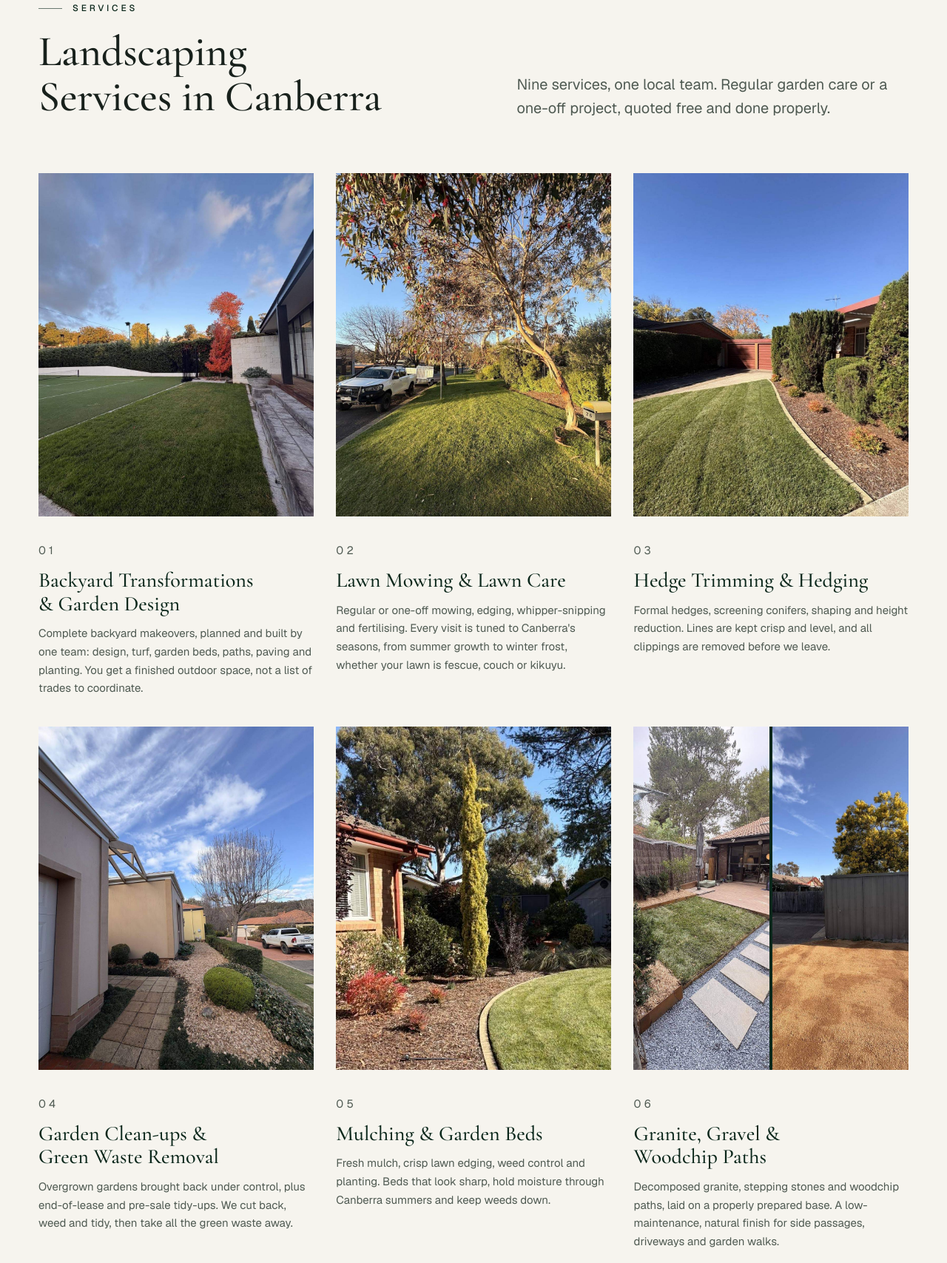
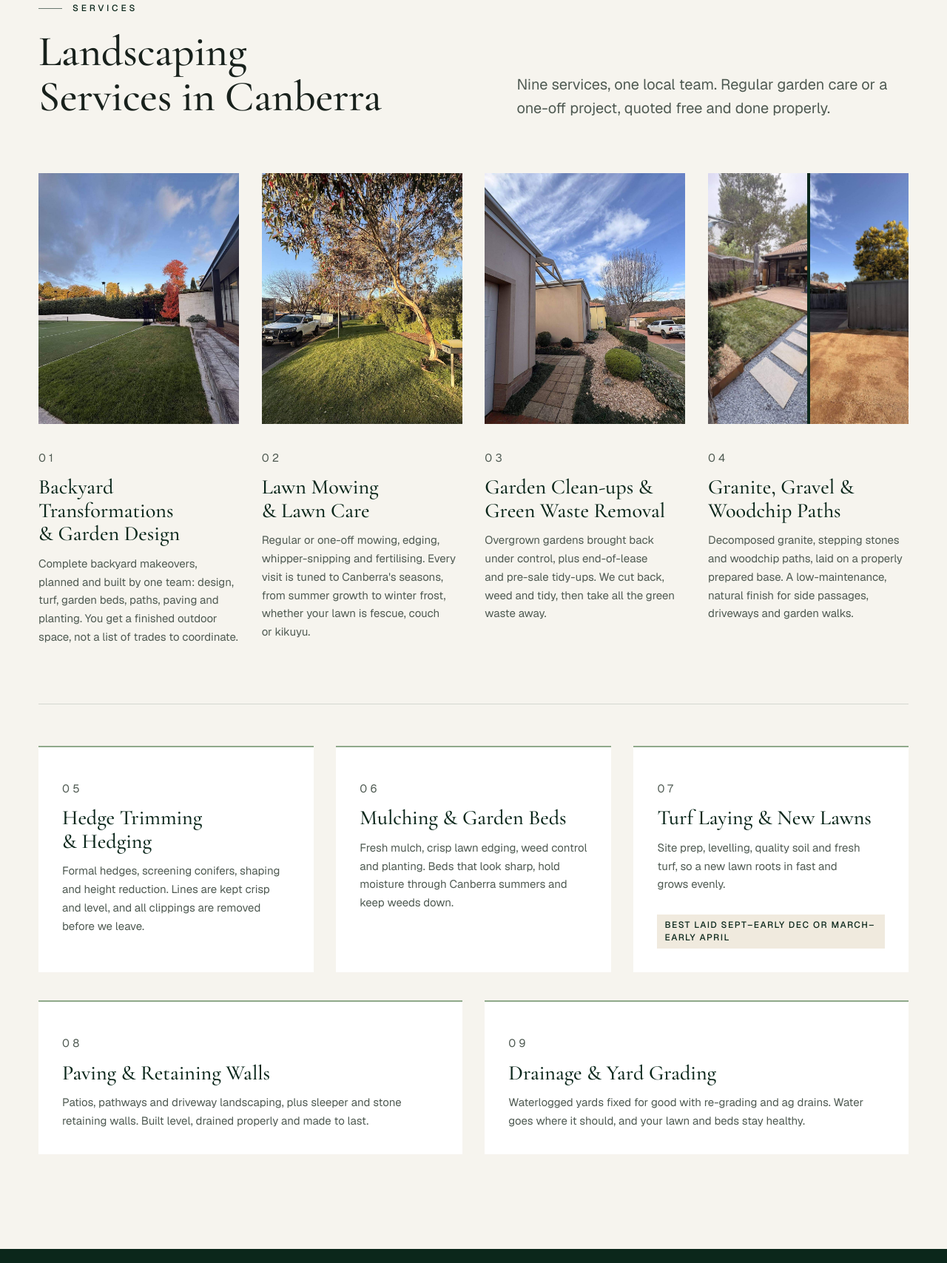
Before and after one commit to harrysly186-hue/outstyle-website, a plain HTML site: page index.html in a window 1280 px wide. Shown: the part 2033-3740 px from the top of the page at 74% size. Drawn offline with nearby package versions, Linux system fonts and the light colour scheme.

Commit message:
Remove two photos

```diff
--- a/index.html
+++ b/index.html
@@ -251,6 +251,10 @@
       .x-svc p { font: var(--weight-regular) var(--size-body)/1.65 var(--sans); color: var(--x-muted); margin-top: 12px; }
       .x-services--text { margin-top: clamp(48px, 6vw, 80px); padding-top: clamp(40px, 5vw, 56px); border-top: 1px solid var(--x-line); }
       .x-services--text .x-svc { padding: 32px; background: var(--x-white); border-top: 2px solid var(--x-sage); }
+      .x-services--photos { grid-template-columns: repeat(4, minmax(0, 1fr)); }
+      .x-services--text { grid-template-columns: repeat(6, minmax(0, 1fr)); }
+      .x-services--text .x-svc { grid-column: span 2; }
+      .x-services--text .x-svc:nth-last-child(-n+2) { grid-column: span 3; }
       .x-tag { display: inline-block; margin-top: 16px; font: var(--weight-medium) var(--size-caption)/1.4 var(--sans); letter-spacing: 0.12em; text-transform: uppercase; color: var(--x-green); background: rgb(201 180 138 / 0.28); padding: 6px 10px; }
 
       /* gallery */
@@ -367,6 +371,9 @@
       @media (max-width: 900px) {
         .x-head--split, .x-intro, .x-faq, .x-contact { grid-template-columns: 1fr; }
         .x-services, .x-quotes, .x-areas, .x-foot__grid { grid-template-columns: repeat(2, minmax(0, 1fr)); }
+        .x-services--photos, .x-services--text { grid-template-columns: repeat(2, minmax(0, 1fr)); }
+        .x-services--text .x-svc, .x-services--text .x-svc:nth-last-child(-n+2) { grid-column: auto; }
+        .x-services--text .x-svc:last-child { grid-column: 1 / -1; }
         .x-gallery { columns: 2; }
         .x-steps { grid-template-columns: repeat(2, minmax(0, 1fr)); }
         .x-steps li:nth-child(2) { border-right: 0; margin-right: 0; }
@@ -374,6 +381,8 @@
       }
       @media (max-width: 600px) {
         .x-services, .x-quotes, .x-areas, .x-foot__grid, .x-steps, .x-form { grid-template-columns: 1fr; }
+        .x-services--photos, .x-services--text { grid-template-columns: 1fr; }
+        .x-services--text .x-svc:last-child { grid-column: auto; }
         .x-steps li { border-right: 0; margin-right: 0; border-bottom: 1px solid var(--x-line); padding-right: 0; }
         .x-gallery { columns: 1; }
         .x-faq details p { padding-right: 0; }
@@ -455,7 +464,7 @@
                 </div>
                 <p class="x-lede">Nine services, one local team. Regular garden care or a one-off project, quoted free and done properly.</p>
               </div>
-              <div class="x-services">
+              <div class="x-services x-services--photos">
                 <article class="x-svc x-reveal" id="backyard-transformations">
                   <figure class="x-svc__media"><img src="cover.jpg" alt="Fresh turf lawn beside a synthetic court with a red Japanese maple, Canberra backyard transformation by Outstyle Property" width="1290" height="1696" loading="lazy" /></figure>
                   <p class="x-svc__num">01</p>
@@ -468,35 +477,33 @@
                   <h3>Lawn Mowing &amp; Lawn Care</h3>
                   <p>Regular or one-off mowing, edging, whipper-snipping and fertilising. Every visit is tuned to Canberra's seasons, from summer growth to winter frost, whether your lawn is fescue, couch or kikuyu.</p>
                 </article>
-                <article class="x-svc x-reveal" id="hedge-trimming">
-                  <figure class="x-svc__media"><img src="hedge-path.jpg" alt="Tall clipped conifer hedges beside a striped mown front lawn with mulch border, Canberra hedging by Outstyle Property" width="1290" height="1703" loading="lazy" /></figure>
-                  <p class="x-svc__num">03</p>
-                  <h3>Hedge Trimming &amp; Hedging</h3>
-                  <p>Formal hedges, screening conifers, shaping and height reduction. Lines are kept crisp and level, and all clippings are removed before we leave.</p>
-                </article>
                 <article class="x-svc x-reveal" id="garden-clean-ups">
                   <figure class="x-svc__media"><img src="gravel-path.jpg" alt="Tidy front yard with paver path, pebble beds and clipped shrubs after a garden clean-up in Canberra by Outstyle Property" width="1500" height="2000" loading="lazy" /></figure>
-                  <p class="x-svc__num">04</p>
+                  <p class="x-svc__num">03</p>
                   <h3>Garden Clean-ups &amp; Green Waste Removal</h3>
                   <p>Overgrown gardens brought back under control, plus end-of-lease and pre-sale tidy-ups. We cut back, weed and tidy, then take all the green waste away.</p>
-                </article>
-                <article class="x-svc x-reveal" id="mulching-garden-beds">
-                  <figure class="x-svc__media"><img src="curved-edge.jpg" alt="Curved brick lawn edge with fresh mulch garden beds and a conifer, Canberra mulching by Outstyle Property" width="790" height="1510" loading="lazy" /></figure>
-                  <p class="x-svc__num">05</p>
-                  <h3>Mulching &amp; Garden Beds</h3>
-                  <p>Fresh mulch, crisp lawn edging, weed control and planting. Beds that look sharp, hold moisture through Canberra summers and keep weeds down.</p>
                 </article>
                 <article class="x-svc x-reveal" id="granite-gravel-paths">
                   <figure class="x-svc__media x-svc__media--two">
                     <img src="stepper-path.jpg" alt="Sandstone stepper path through gravel leading to new turf and a deck, Canberra backyard by Outstyle Property" width="1500" height="2000" loading="lazy" />
                     <img src="granite-driveway.jpg" alt="Freshly laid decomposed granite beside a driveway with a wattle tree in Canberra by Outstyle Property" width="1500" height="2000" loading="lazy" />
                   </figure>
-                  <p class="x-svc__num">06</p>
+                  <p class="x-svc__num">04</p>
                   <h3>Granite, Gravel &amp; Woodchip Paths</h3>
                   <p>Decomposed granite, stepping stones and woodchip paths, laid on a properly prepared base. A low-maintenance, natural finish for side passages, driveways and garden walks.</p>
                 </article>
               </div>
               <div class="x-services x-services--text">
+                <article class="x-svc x-reveal" id="hedge-trimming">
+                  <p class="x-svc__num">05</p>
+                  <h3>Hedge Trimming &amp; Hedging</h3>
+                  <p>Formal hedges, screening conifers, shaping and height reduction. Lines are kept crisp and level, and all clippings are removed before we leave.</p>
+                </article>
+                <article class="x-svc x-reveal" id="mulching-garden-beds">
+                  <p class="x-svc__num">06</p>
+                  <h3>Mulching &amp; Garden Beds</h3>
+                  <p>Fresh mulch, crisp lawn edging, weed control and planting. Beds that look sharp, hold moisture through Canberra summers and keep weeds down.</p>
+                </article>
                 <article class="x-svc x-reveal" id="turf-laying">
                   <p class="x-svc__num">07</p>
                   <h3>Turf Laying &amp; New Lawns</h3>
@@ -529,9 +536,7 @@
                 <figure class="x-reveal"><img src="turf-court.jpg" alt="Aerial view of a pool, synthetic tennis court and lawn surrounds landscaped by Outstyle Property in Canberra" width="1290" height="1704" loading="lazy" /><figcaption>Pool, tennis court &amp; lawn surrounds</figcaption></figure>
                 <figure class="x-reveal"><img src="cover.jpg" alt="Fresh lawn with a red Japanese maple feature beside a modern Canberra home, by Outstyle Property" width="1290" height="1696" loading="lazy" /><figcaption>Fresh lawn and maple feature</figcaption></figure>
                 <figure class="x-reveal"><img src="stepper-path.jpg" alt="New turf lawn and sandstone stepper path to a deck, Canberra backyard by Outstyle Property" width="1500" height="2000" loading="lazy" /><figcaption>Stepper path to new turf and deck</figcaption></figure>
-                <figure class="x-reveal"><img src="curved-edge.jpg" alt="Curved brick lawn edging and fresh mulch beds in a Canberra garden by Outstyle Property" width="790" height="1510" loading="lazy" /><figcaption>Curved lawn edging and mulch</figcaption></figure>
                 <figure class="x-reveal"><img src="gravel-path.jpg" alt="Front-yard refresh with paver path, pebble beds and clipped shrubs in Canberra by Outstyle Property" width="1500" height="2000" loading="lazy" /><figcaption>Front-yard refresh</figcaption></figure>
-                <figure class="x-reveal"><img src="hedge-path.jpg" alt="Clipped conifer hedging and a striped mown lawn at a Canberra home by Outstyle Property" width="1290" height="1703" loading="lazy" /><figcaption>Hedging and striped lawn</figcaption></figure>
                 <figure class="x-reveal"><img src="patio-pergola.jpg" alt="Timber pergola with climbing plants over a paved courtyard and topiary ball, Canberra by Outstyle Property" width="1290" height="1706" loading="lazy" /><figcaption>Pergola courtyard</figcaption></figure>
                 <figure class="x-reveal"><img src="granite-driveway.jpg" alt="New decomposed granite area beside a driveway with a wattle tree, Canberra by Outstyle Property" width="1500" height="2000" loading="lazy" /><figcaption>New decomposed granite</figcaption></figure>
                 <figure class="x-reveal"><img src="lawn-blossom.jpg" alt="Freshly mown Canberra verge lawn under a gum tree, verge mowing by Outstyle Property" width="1500" height="2000" loading="lazy" /><figcaption>Verge mowing</figcaption></figure>
```
